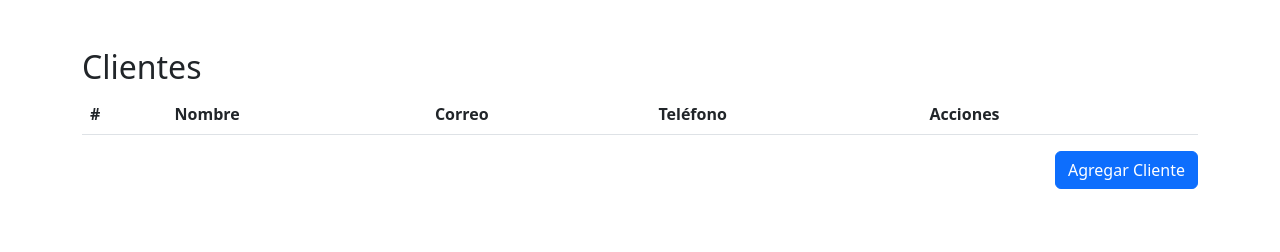
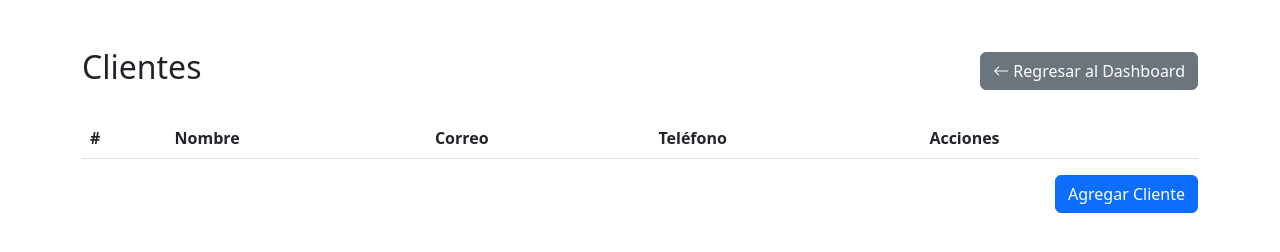
Before and after one commit to cdrav/AppBusinessControl1.0, a website: page clientes.html in a window 1280 px wide. Drawn offline with nearby package versions, Linux system fonts and the light colour scheme; no server answers.

Commit message:
cambios en logica

```diff
--- a/clientes.html
+++ b/clientes.html
@@ -9,7 +9,13 @@
 </head>
 <body>
   <div class="container mt-5">
-    <h2>Clientes</h2>
+    <div class="d-flex justify-content-between align-items-center mb-4">
+      <h2>Clientes</h2>
+      <!-- Botón de regreso al dashboard -->
+      <a href="/dashboard.html" class="btn btn-secondary">
+        <i class="bi bi-arrow-left"></i> Regresar al Dashboard
+      </a>
+    </div>
 
     <!-- Tabla de Clientes -->
     <table class="table table-striped">
```
Also changed, not shown: dashboard.html (+1 -1 lines), inventarios.html (+5 -0 lines), reportes.html (+5 -0 lines), ventas.html (+5 -0 lines), 1 other file.
